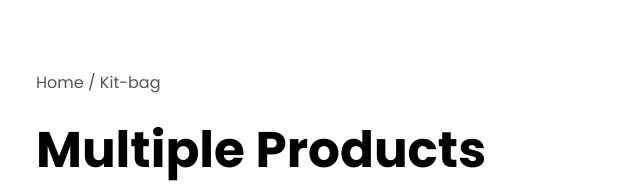
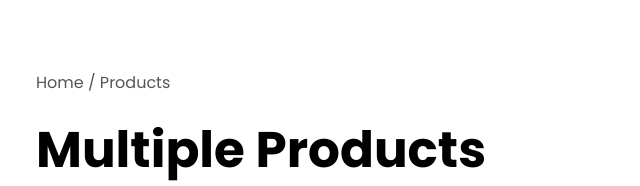
Before and after one commit to shahzaibtanoli486/e-commerce-website, a plain HTML site: page productdetails.html in a window 1280 px wide. Shown: the part 206-392 px from the top of the page, 624-1264 px from the left. Drawn offline with Linux system fonts and the light colour scheme.

Commit message:
name change

```diff
--- a/productdetails.html
+++ b/productdetails.html
@@ -62,7 +62,7 @@
 
             </div>
             <div class="col-2">
-                <p>Home / Kit-bag</p>
+                <p>Home / Products</p>
                 <h1>Multiple Products only in</h1>
                 <h4>$10.00</h4>
                 <select name="" id="">
```
